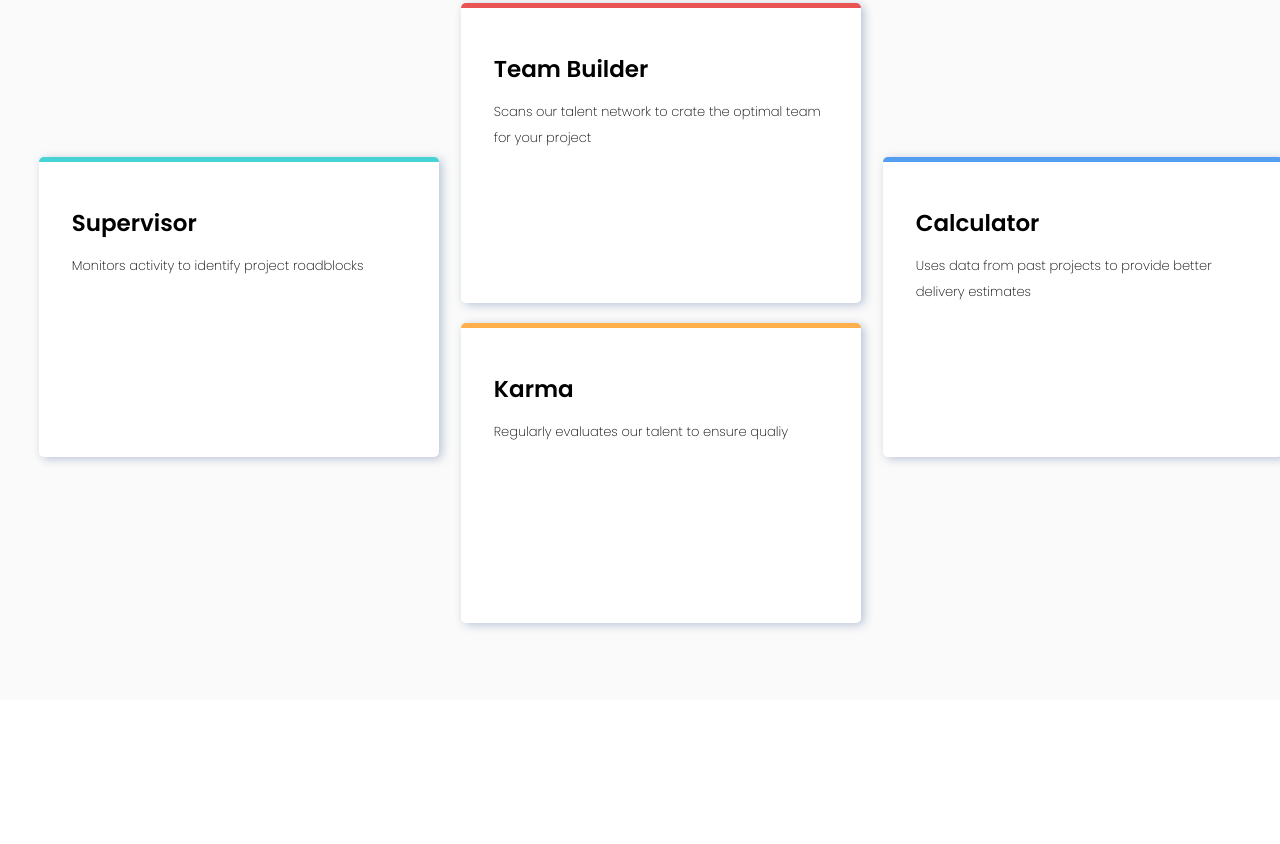
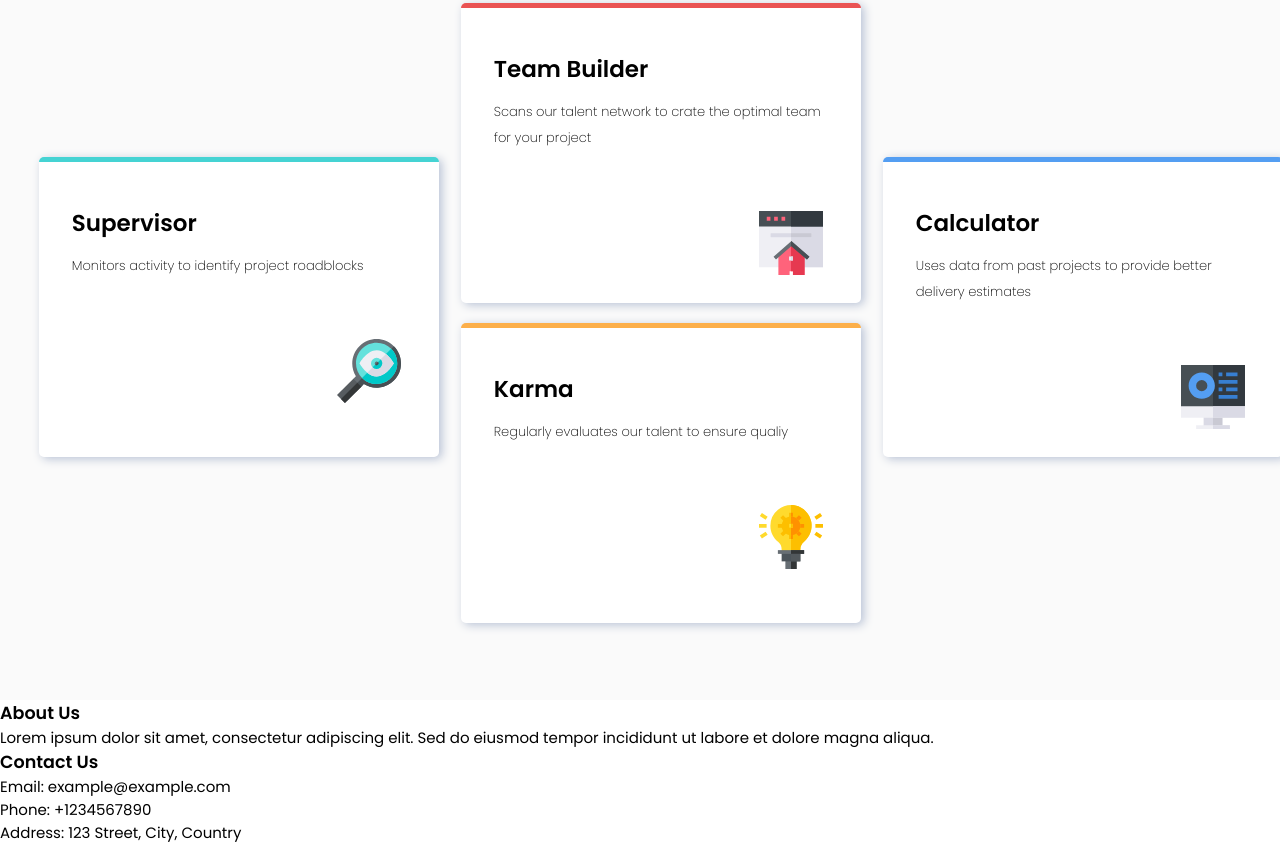
Before and after one commit to nikhil-kamboj420/frontend-menter-s-first-project, a plain HTML site: page index.html in a window 1280 px wide. Shown: the part 532-1376 px from the top of the page. Before the commit the page ends 1232 px from the top, so only its background shows below. Drawn offline with Linux system fonts and the light colour scheme.

Commit message:
added some changes in svg

```diff
--- a/index.html
+++ b/index.html
@@ -5,7 +5,7 @@
   <meta name="viewport" content="width=device-width, initial-scale=1.0">
   <title>Document</title>
   <link rel="stylesheet" href="style.css">
-  <link rel="icon" href="./imges.pro3/favicon-32x32.png">
+  <link rel="icon" href="./images/favicon-32x32.png">
 </head>
 <body>
  <header class="top-portion">
@@ -23,32 +23,50 @@
           <div class="content">
             <h3>Supervisor</h3>
             <p>Monitors activity to identify project roadblocks</p>
-            <img class="img-icon" src="./imges.pro3/icon-supervisor.svg" alt="">
+            <img class="img-icon" src="./images/icon-supervisor.svg" alt="img-icon">
           </div>
         </div>
         <div class="card card2">
           <div class="content">
             <h3>Team Builder</h3>
             <p>Scans our talent network to crate the optimal team for your project</p>
-            <img class="img-icon" src="./imges.pro3/icon-team-builder.svg" alt="">
+            <img class="img-icon" src="./images/icon-team-builder.svg" alt="img-icon">
           </div>
         </div>
         <div class="card card3">
           <div class="content">
             <h3>Calculator</h3>
             <p>Uses data from past projects to provide better delivery estimates</p>
-            <img class="img-icon" src="./imges.pro3/icon-calculator.svg" alt="">
+            <img class="img-icon" src="./images/icon-calculator.svg" alt="img-icon">
           </div>
         </div>
         <div class="card card4">
           <div class="content">
             <h3>Karma</h3>
             <p>Regularly evaluates our talent to ensure qualiy</p>
-            <img class="img-icon" src="./imges.pro3/icon-karma.svg" alt="">
+            <img class="img-icon" src="./images/icon-karma.svg" alt="img-icon">
           </div>
         </div>
       </div>
  </section>
- <footer class="footer part"></footer>
+ <footer>
+  <div class="container">
+      <div class="row">
+          <div class="col-md-6">
+              <h3>About Us</h3>
+              <p>Lorem ipsum dolor sit amet, consectetur adipiscing elit. Sed do eiusmod tempor incididunt ut labore et dolore magna aliqua.</p>
+          </div>
+          <div class="col-md-6">
+              <h3>Contact Us</h3>
+              <ul>
+                  <li>Email: example@example.com</li>
+                  <li>Phone: +1234567890</li>
+                  <li>Address: 123 Street, City, Country</li>
+              </ul>
+          </div>
+      </div>
+  </div>
+</footer>
+
 </body>
 </html>
```
